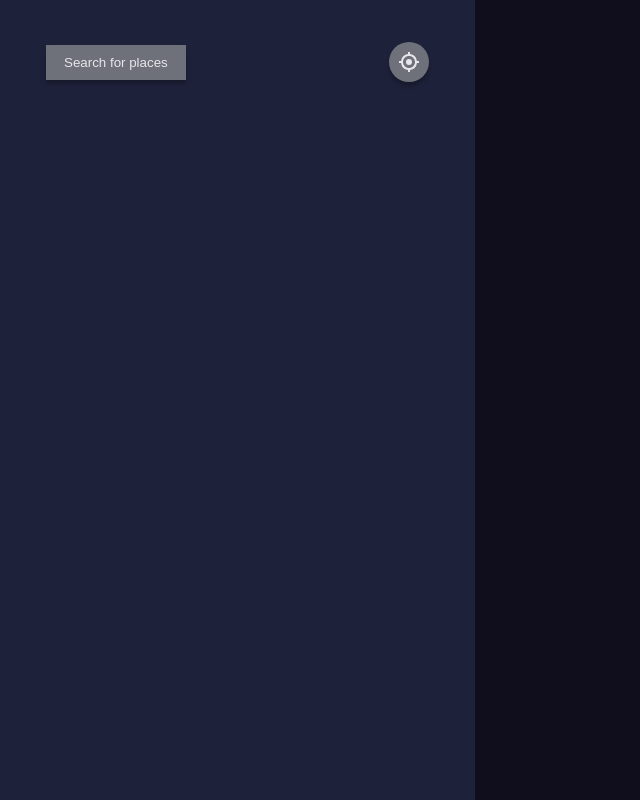
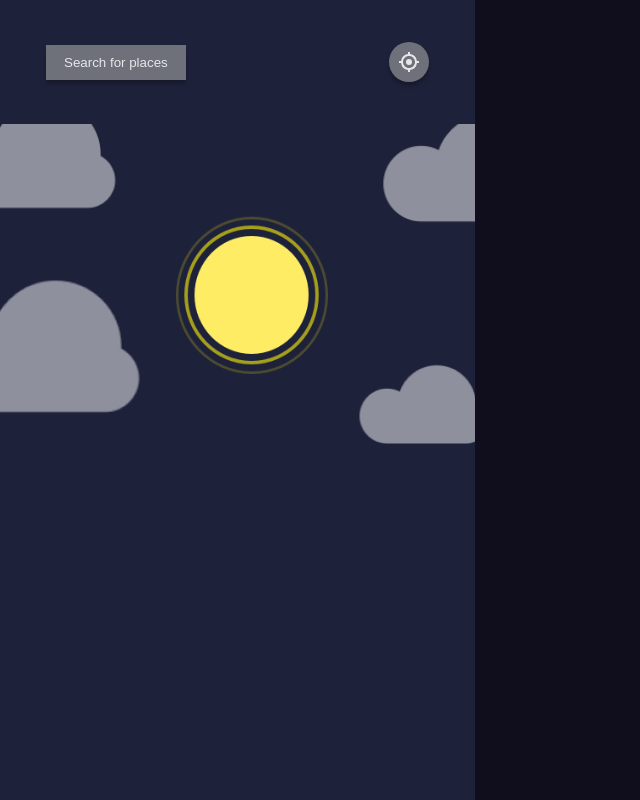
Before and after one commit to enzobocalon/nextjs-weather-app, a Next.js app: page / in a window 1280 px wide. Shown: the whole page, without its empty margins (0-640 px from the left). Built offline with nearby package versions, Linux system fonts and the light colour scheme.

Commit message:
feat: weather display

```diff
--- a/src/components/Sidebar/index.tsx
+++ b/src/components/Sidebar/index.tsx
@@ -2,6 +2,7 @@ import Button from '../Button';
 import * as S from './styles'
 
 import { BiTargetLock } from 'react-icons/bi';
+import WeatherDisplay from '../WeatherDisplay';
 
 const Sidebar = () => {
   return (
@@ -18,7 +19,7 @@ const Sidebar = () => {
       </S.TopContent>
 
       <S.MiddleContent>
-
+        <WeatherDisplay isMainWeather={true}/>
       </S.MiddleContent>
     </S.Container>
   );
--- a/src/components/Sidebar/styles.ts
+++ b/src/components/Sidebar/styles.ts
@@ -17,6 +17,31 @@ export const TopContent = styled.div`
 `;
 
 export const MiddleContent = styled.div`
-  background-image: url(${cloudsBG.src});
   width: 100%;
+  height: 40vh;
+
+  display: flex;
+  align-items: center;
+  justify-content: center;
+
+  position: relative;
+
+  &::before {
+    content: '';
+    position: absolute;
+    background-image: url(${cloudsBG.src});
+    background-repeat: no-repeat;
+    background-position: center 100%;
+
+    background-size: 150%;
+
+    top: 0;
+    left: 0;
+    width: 100%;
+    max-width: 475px;
+    height: 40vh;
+
+    opacity: .5;
+  }
+
 `;
--- /dev/null
+++ b/src/components/WeatherDisplay/index.tsx
@@ -0,0 +1,21 @@
+import * as S from './styles'
+import Image from "next/image";
+
+import clear from '../../assets/Clear.png'
+
+interface WeatherProps {
+  weather?: string;
+  isMainWeather: boolean;
+}
+
+const WeatherDisplay = ({weather, isMainWeather}: WeatherProps) => {
+  return (
+    <>
+      <S.Container>
+        <Image src={clear} width={isMainWeather ? 180 : 50} height={isMainWeather ? 180 : 50} alt={'current weather'}/>
+      </S.Container>
+    </>
+  );
+}
+
+export default WeatherDisplay;
--- /dev/null
+++ b/src/components/WeatherDisplay/styles.ts
@@ -0,0 +1,10 @@
+import styled from "styled-components";
+
+export const Container = styled.div`
+  /* padding: 2.625rem 2.875rem; */
+
+  display: flex;
+  align-items: center;
+  justify-content: center;
+
+`;
```
